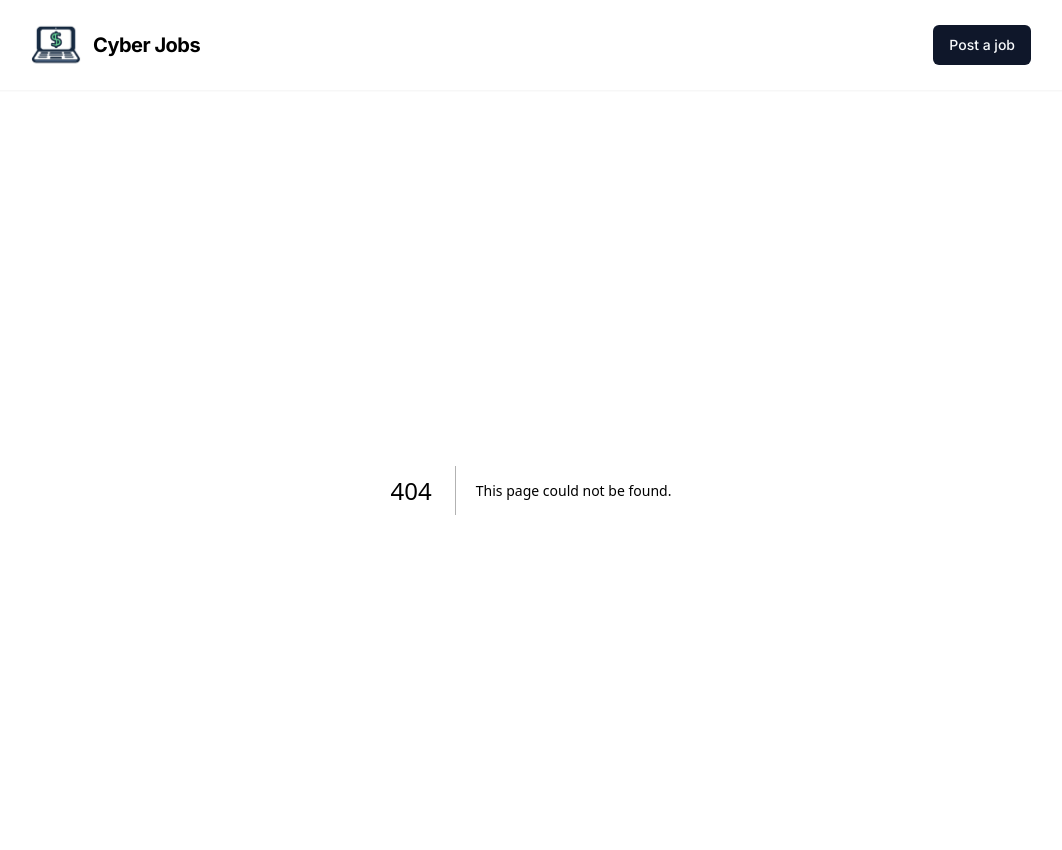
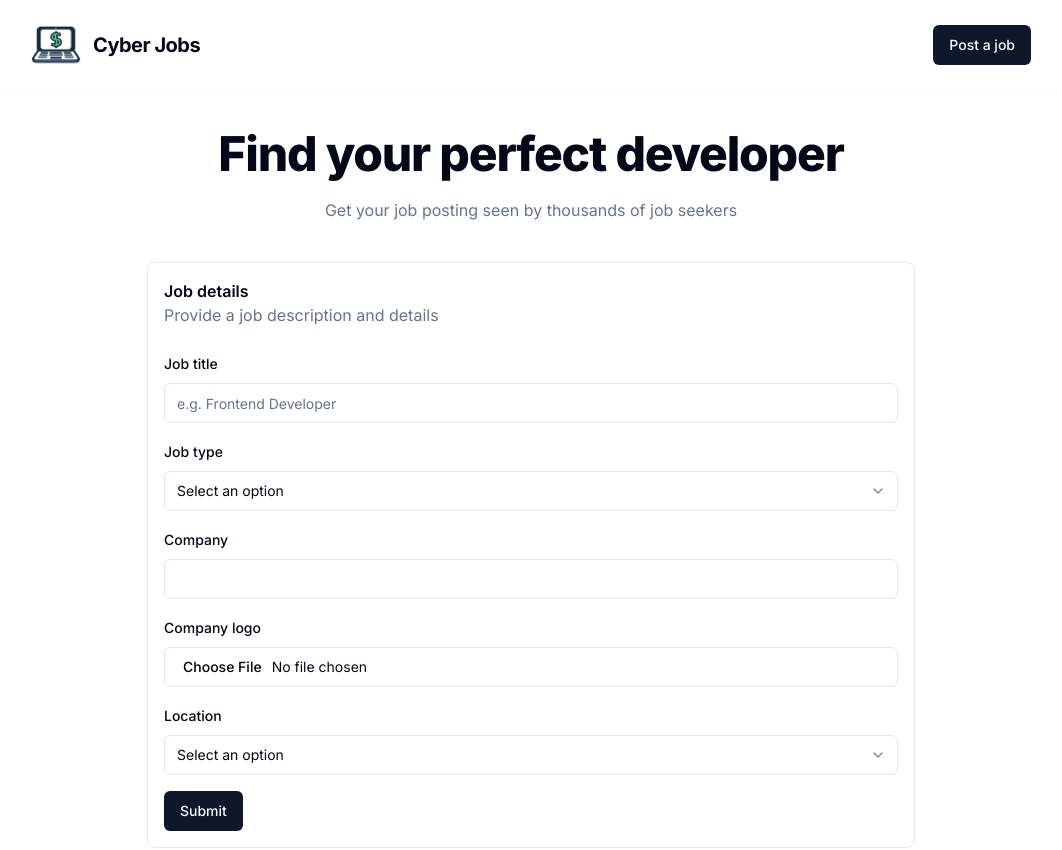
Before and after one commit to andijuhan/devjobs, a Next.js app: page /jobs/new in a window 1280 px wide. Before the commit this address had no page. Shown: the top 850 px of the page, without its empty margins (109-1171 px from the left). Built offline with nearby package versions, Linux system fonts and the light colour scheme.

Commit message:
create NewJobForm component

```diff
--- /dev/null
+++ b/app/jobs/new/NewJobForm.tsx
@@ -0,0 +1,144 @@
+"use client";
+
+import { Form, FormControl, FormField, FormItem, FormLabel, FormMessage } from "@/components/ui/form";
+import H1 from "@/components/ui/h1";
+import { createJobSchema, createJobValues } from "@/lib/validation";
+import { useForm } from "react-hook-form";
+import { zodResolver } from "@hookform/resolvers/zod";
+import { Input } from "@/components/ui/input";
+import Select from "@/components/ui/select";
+import { jobTypes, locationTypes } from "@/lib/job-types";
+import { Button } from "@/components/ui/button";
+
+const NewJobForm = () => {
+  const form = useForm<createJobValues>({
+    resolver: zodResolver(createJobSchema),
+  });
+
+  const {
+    handleSubmit,
+    watch,
+    trigger,
+    control,
+    setValue,
+    setFocus,
+    formState: { isSubmitting },
+  } = form;
+
+  const onSubmit = async (values: createJobValues) => {
+    alert(JSON.stringify(values, null, 2));
+  };
+
+  return (
+    <main className="m-auto my-10 max-w-3xl space-y-10">
+      <div className="space-y-5 text-center">
+        <H1>Find your perfect developer</H1>
+        <p className="text-muted-foreground">Get your job posting seen by thousands of job seekers</p>
+      </div>
+      <div className="space-y-6 rounded-lg border p-4">
+        <div>
+          <h2 className="font-semibold">Job details</h2>
+          <p className="text-muted-foreground">Provide a job description and details</p>
+        </div>
+        <Form {...form}>
+          <form onSubmit={handleSubmit(onSubmit)} className="space-y-4" noValidate>
+            <FormField
+              control={control}
+              name="title"
+              render={({ field }) => (
+                <FormItem>
+                  <FormLabel>Job title</FormLabel>
+                  <FormControl>
+                    <Input placeholder="e.g. Frontend Developer" {...field} />
+                  </FormControl>
+                  <FormMessage />
+                </FormItem>
+              )}
+            />
+            <FormField
+              control={control}
+              name="type"
+              render={({ field }) => (
+                <FormItem>
+                  <FormLabel>Job type</FormLabel>
+                  <FormControl>
+                    <Select {...field} defaultValue="">
+                      <option value="" hidden>
+                        Select an option
+                      </option>
+                      {jobTypes.map((jobType) => (
+                        <option key={jobType} value={jobType}>
+                          {jobType}
+                        </option>
+                      ))}
+                    </Select>
+                  </FormControl>
+                  <FormMessage />
+                </FormItem>
+              )}
+            />
+            <FormField
+              control={control}
+              name="companyName"
+              render={({ field }) => (
+                <FormItem>
+                  <FormLabel>Company</FormLabel>
+                  <FormControl>
+                    <Input {...field} />
+                  </FormControl>
+                  <FormMessage />
+                </FormItem>
+              )}
+            />
+            <FormField
+              control={control}
+              name="companyLogo"
+              render={({ field: { value, ...fieldValues } }) => (
+                <FormItem>
+                  <FormLabel>Company logo</FormLabel>
+                  <FormControl>
+                    <Input
+                      type="file"
+                      accept="image/*"
+                      {...fieldValues}
+                      onChange={(e) => {
+                        const file = e.target.files?.[0];
+                        fieldValues.onChange(file);
+                      }}
+                    />
+                  </FormControl>
+                  <FormMessage />
+                </FormItem>
+              )}
+            />
+            <FormField
+              control={control}
+              name="locationType"
+              render={({ field }) => (
+                <FormItem>
+                  <FormLabel>Location</FormLabel>
+                  <FormControl>
+                    <Select {...field} defaultValue="">
+                      <option value="" hidden>
+                        Select an option
+                      </option>
+                      {locationTypes.map((locationType) => (
+                        <option key={locationType} value={locationType}>
+                          {locationType}
+                        </option>
+                      ))}
+                    </Select>
+                  </FormControl>
+                  <FormMessage />
+                </FormItem>
+              )}
+            />
+            <Button type="submit">Submit</Button>
+          </form>
+        </Form>
+      </div>
+    </main>
+  );
+};
+
+export default NewJobForm;
--- /dev/null
+++ b/app/jobs/new/page.tsx
@@ -0,0 +1,12 @@
+import { Metadata } from "next";
+import NewJobForm from "./NewJobForm";
+
+export const metadata: Metadata = {
+  title: "Post a new job",
+};
+
+const Page = () => {
+  return <NewJobForm />;
+};
+
+export default Page;
--- a/components/ui/form.tsx
+++ b/components/ui/form.tsx
@@ -1,56 +1,41 @@
-import * as React from "react"
-import * as LabelPrimitive from "@radix-ui/react-label"
-import { Slot } from "@radix-ui/react-slot"
-import {
-  Controller,
-  ControllerProps,
-  FieldPath,
-  FieldValues,
-  FormProvider,
-  useFormContext,
-} from "react-hook-form"
+import * as React from "react";
+import * as LabelPrimitive from "@radix-ui/react-label";
+import { Slot } from "@radix-ui/react-slot";
+import { Controller, ControllerProps, FieldPath, FieldValues, FormProvider, useFormContext } from "react-hook-form";
 
-import { cn } from "@/lib/utils"
-import { Label } from "@/components/ui/label"
+import { cn } from "@/lib/utils";
+import { Label } from "@/components/ui/label";
 
-const Form = FormProvider
+const Form = FormProvider;
 
-type FormFieldContextValue<
-  TFieldValues extends FieldValues = FieldValues,
-  TName extends FieldPath<TFieldValues> = FieldPath<TFieldValues>
-> = {
-  name: TName
-}
+type FormFieldContextValue<TFieldValues extends FieldValues = FieldValues, TName extends FieldPath<TFieldValues> = FieldPath<TFieldValues>> = {
+  name: TName;
+};
 
-const FormFieldContext = React.createContext<FormFieldContextValue>(
-  {} as FormFieldContextValue
-)
+const FormFieldContext = React.createContext<FormFieldContextValue>({} as FormFieldContextValue);
 
-const FormField = <
-  TFieldValues extends FieldValues = FieldValues,
-  TName extends FieldPath<TFieldValues> = FieldPath<TFieldValues>
->({
+const FormField = <TFieldValues extends FieldValues = FieldValues, TName extends FieldPath<TFieldValues> = FieldPath<TFieldValues>>({
   ...props
 }: ControllerProps<TFieldValues, TName>) => {
   return (
     <FormFieldContext.Provider value={{ name: props.name }}>
       <Controller {...props} />
     </FormFieldContext.Provider>
-  )
-}
+  );
+};
 
 const useFormField = () => {
-  const fieldContext = React.useContext(FormFieldContext)
-  const itemContext = React.useContext(FormItemContext)
-  const { getFieldState, formState } = useFormContext()
+  const fieldContext = React.useContext(FormFieldContext);
+  const itemContext = React.useContext(FormItemContext);
+  const { getFieldState, formState } = useFormContext();
 
-  const fieldState = getFieldState(fieldContext.name, formState)
+  const fieldState = getFieldState(fieldContext.name, formState);
 
   if (!fieldContext) {
-    throw new Error("useFormField should be used within <FormField>")
+    throw new Error("useFormField should be used within <FormField>");
   }
 
-  const { id } = itemContext
+  const { id } = itemContext;
 
   return {
     id,
@@ -59,118 +44,69 @@ const useFormField = () => {
     formDescriptionId: `${id}-form-item-description`,
     formMessageId: `${id}-form-item-message`,
     ...fieldState,
-  }
-}
+  };
+};
 
 type FormItemContextValue = {
-  id: string
-}
+  id: string;
+};
 
-const FormItemContext = React.createContext<FormItemContextValue>(
-  {} as FormItemContextValue
-)
+const FormItemContext = React.createContext<FormItemContextValue>({} as FormItemContextValue);
 
-const FormItem = React.forwardRef<
-  HTMLDivElement,
-  React.HTMLAttributes<HTMLDivElement>
->(({ className, ...props }, ref) => {
-  const id = React.useId()
+const FormItem = React.forwardRef<HTMLDivElement, React.HTMLAttributes<HTMLDivElement>>(({ className, ...props }, ref) => {
+  const id = React.useId();
 
   return (
     <FormItemContext.Provider value={{ id }}>
       <div ref={ref} className={cn("space-y-2", className)} {...props} />
     </FormItemContext.Provider>
-  )
-})
-FormItem.displayName = "FormItem"
+  );
+});
+FormItem.displayName = "FormItem";
 
-const FormLabel = React.forwardRef<
-  React.ElementRef<typeof LabelPrimitive.Root>,
-  React.ComponentPropsWithoutRef<typeof LabelPrimitive.Root>
->(({ className, ...props }, ref) => {
-  const { error, formItemId } = useFormField()
+const FormLabel = React.forwardRef<React.ElementRef<typeof LabelPrimitive.Root>, React.ComponentPropsWithoutRef<typeof LabelPrimitive.Root>>((props, ref) => {
+  const { formItemId } = useFormField();
 
-  return (
-    <Label
-      ref={ref}
-      className={cn(error && "text-destructive", className)}
-      htmlFor={formItemId}
-      {...props}
-    />
-  )
-})
-FormLabel.displayName = "FormLabel"
+  return <Label ref={ref} htmlFor={formItemId} {...props} />;
+});
+FormLabel.displayName = "FormLabel";
 
-const FormControl = React.forwardRef<
-  React.ElementRef<typeof Slot>,
-  React.ComponentPropsWithoutRef<typeof Slot>
->(({ ...props }, ref) => {
-  const { error, formItemId, formDescriptionId, formMessageId } = useFormField()
+const FormControl = React.forwardRef<React.ElementRef<typeof Slot>, React.ComponentPropsWithoutRef<typeof Slot>>(({ ...props }, ref) => {
+  const { error, formItemId, formDescriptionId, formMessageId } = useFormField();
 
   return (
     <Slot
       ref={ref}
       id={formItemId}
-      aria-describedby={
-        !error
-          ? `${formDescriptionId}`
-          : `${formDescriptionId} ${formMessageId}`
-      }
+      aria-describedby={!error ? `${formDescriptionId}` : `${formDescriptionId} ${formMessageId}`}
       aria-invalid={!!error}
       {...props}
     />
-  )
-})
-FormControl.displayName = "FormControl"
+  );
+});
+FormControl.displayName = "FormControl";
 
-const FormDescription = React.forwardRef<
-  HTMLParagraphElement,
-  React.HTMLAttributes<HTMLParagraphElement>
->(({ className, ...props }, ref) => {
-  const { formDescriptionId } = useFormField()
+const FormDescription = React.forwardRef<HTMLParagraphElement, React.HTMLAttributes<HTMLParagraphElement>>(({ className, ...props }, ref) => {
+  const { formDescriptionId } = useFormField();
 
-  return (
-    <p
-      ref={ref}
-      id={formDescriptionId}
-      className={cn("text-sm text-muted-foreground", className)}
-      {...props}
-    />
-  )
-})
-FormDescription.displayName = "FormDescription"
+  return <p ref={ref} id={formDescriptionId} className={cn("text-sm text-muted-foreground", className)} {...props} />;
+});
+FormDescription.displayName = "FormDescription";
 
-const FormMessage = React.forwardRef<
-  HTMLParagraphElement,
-  React.HTMLAttributes<HTMLParagraphElement>
->(({ className, children, ...props }, ref) => {
-  const { error, formMessageId } = useFormField()
-  const body = error ? String(error?.message) : children
+const FormMessage = React.forwardRef<HTMLParagraphElement, React.HTMLAttributes<HTMLParagraphElement>>(({ className, children, ...props }, ref) => {
+  const { error, formMessageId } = useFormField();
+  const body = error ? String(error?.message) : children;
 
   if (!body) {
-    return null
+    return null;
   }
 
   return (
-    <p
-      ref={ref}
-      id={formMessageId}
-      className={cn("text-sm font-medium text-destructive", className)}
-      {...props}
-    >
+    <p ref={ref} id={formMessageId} className={cn("text-sm font-medium text-destructive", className)} {...props}>
       {body}
     </p>
-  )
-})
-FormMessage.displayName = "FormMessage"
+  );
+});
+FormMessage.displayName = "FormMessage";
 
-export {
-  useFormField,
-  Form,
-  FormItem,
-  FormLabel,
-  FormControl,
-  FormDescription,
-  FormMessage,
-  FormField,
-}
+export { useFormField, Form, FormItem, FormLabel, FormControl, FormDescription, FormMessage, FormField };
--- a/lib/validation.ts
+++ b/lib/validation.ts
@@ -33,12 +33,12 @@ export const createJobSchema = z
     title: z.string().min(1, { message: "Title is required" }).max(100),
     type: z
       .string()
-      .min(1, { message: "Type is required" })
+      .min(1, "Type is required")
       .refine((value) => jobTypes.includes(value), "Invalid job type"),
-    companyName: z.string().min(1, { message: "Company name is required" }).max(100),
+    companyName: z.string().min(1, "Company name is required").max(100),
     companyLogo: companyLogoSchema,
-    description: z.string().min(1, { message: "Description is required" }).max(5000, "Description must be less than 5000 characters"),
-    salary: z.string().min(1, { message: "Salary is required" }).regex(/^\d+$/, "Salary must be a number").max(9, "Salary must be less than 9 digits"),
+    description: z.string().min(1, "Description is required").max(5000, "Description must be less than 5000 characters"),
+    salary: z.string().min(1, "Salary is required").regex(/^\d+$/, "Salary must be a number").max(9, "Salary must be less than 9 digits"),
   })
   .and(applicationSchema)
   .and(locationSchema);
```
